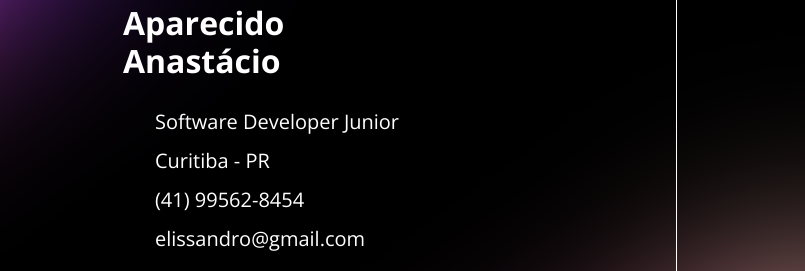
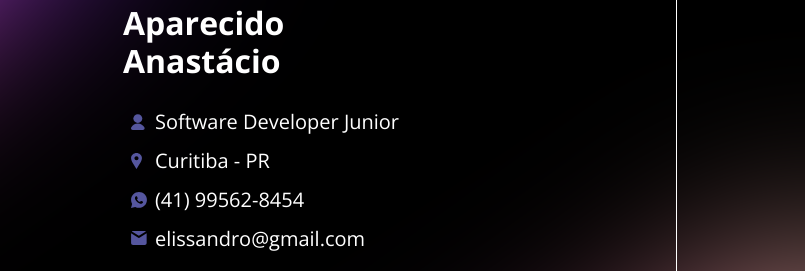
Before and after one commit to elissandroa/portfolio-online-DIO, a plain HTML site: page index.html in a window 1280 px wide. Shown: the part 124-395 px from the top of the page, 475-1280 px from the left. Drawn offline with nearby package versions, Linux system fonts and the light colour scheme; a web font is replaced by a local one.

Commit message:
Configuração final para GitHub Pages

```diff
--- a/assets/css/header.css
+++ b/assets/css/header.css
@@ -57,19 +57,19 @@
 
 
 .information .job::before {
-    background-image: url('assets/img/icons/job.svg');
+    background-image: url('../img/icons/job.svg');
 }
 
 .information .location::before {
-    background-image: url('assets/img/icons/location.svg');
+    background-image: url('../img/icons/location.svg');
 }
 
 .information .email::before {
-    background-image: url('assets/img/icons/email.svg');
+    background-image: url('../img/icons/email.svg');
 }
 
 .information .phone::before {
-    background-image: url('assets/img/icons/phone.svg');
+    background-image: url('../img/icons/phone.svg');
 }
 
 @media only screen and (min-width: 768px) {
```
